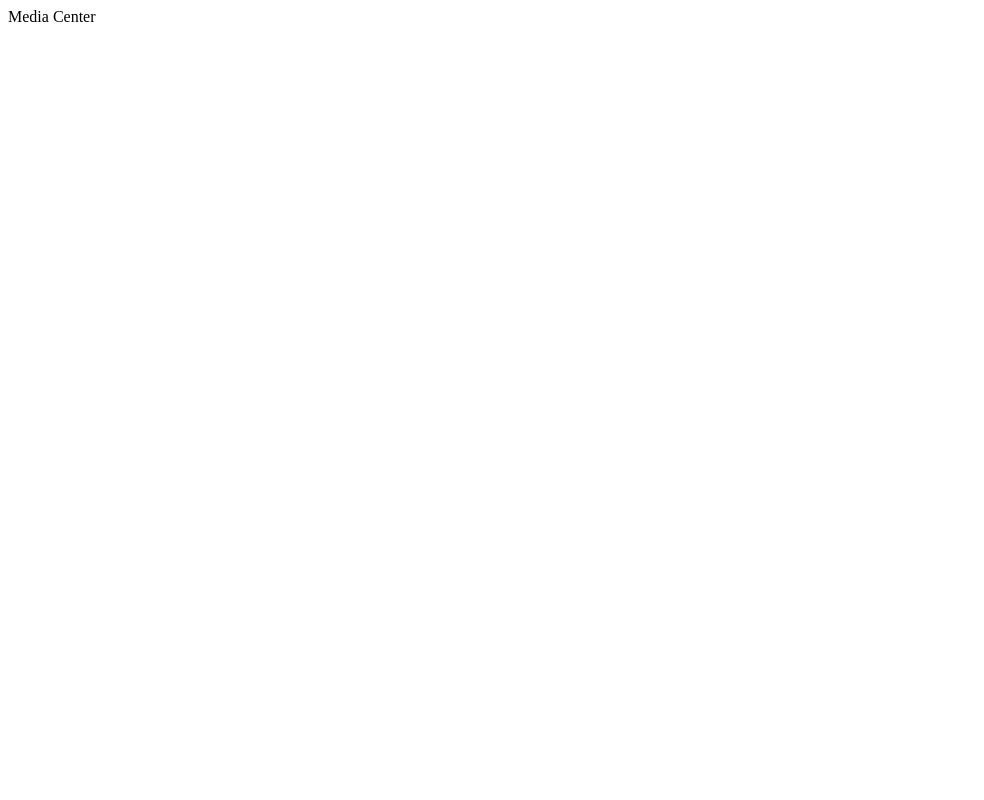
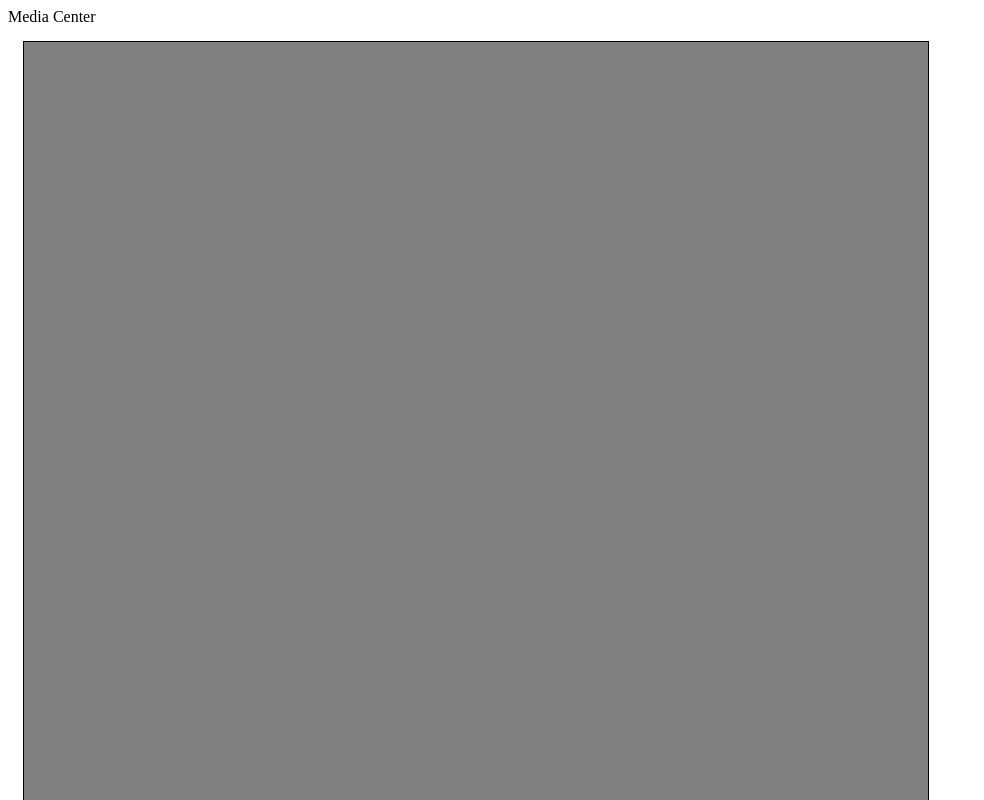
Before and after one commit to thomas8326/angular-thomas-website, an Angular app: page /media-center in a window 1280 px wide. Shown: the top 800 px of the page, without its empty margins (0-984 px from the left). Built offline with nearby package versions, Linux system fonts and the light colour scheme.

Commit message:
feat: high level ui

```diff
--- a/src/app/media-center/media-container/media-container.component.html
+++ b/src/app/media-center/media-container/media-container.component.html
@@ -1,3 +1,5 @@
 <div class="header">Media Center</div>
-<div class="container">
+<div class="media-container">
+    <app-media-showroom></app-media-showroom>
+    <app-media-gallery></app-media-gallery>
 </div>
--- a/src/app/media-center/media-container/media-container.component.scss
+++ b/src/app/media-center/media-container/media-container.component.scss
@@ -0,0 +1,5 @@
+.media-container {
+    display: grid;
+    grid-template-columns: 1fr 300px;
+    grid-column-gap: 30px
+}
--- a/src/app/media-center/media-gallery/media-gallery.component.html
+++ b/src/app/media-center/media-gallery/media-gallery.component.html
@@ -1 +1,3 @@
-<p>media-gallery works!</p>
+<div class="gallery">
+
+</div>
--- a/src/app/media-center/media-gallery/media-gallery.component.scss
+++ b/src/app/media-center/media-gallery/media-gallery.component.scss
@@ -0,0 +1,8 @@
+.gallery {
+    display: grid;
+    grid-template-columns: repeat(auto-fit, 40px);
+    grid-template-rows: repeat(auto-fit, 40px);
+    gap: 10px;
+    width: 100%;
+    height: 100%;
+}
--- a/src/app/media-center/media-showroom/media-showroom.component.html
+++ b/src/app/media-center/media-showroom/media-showroom.component.html
@@ -1 +1,3 @@
-<p>media-showroom works!</p>
+<div class="showroom">
+
+</div>
--- a/src/app/media-center/media-showroom/media-showroom.component.scss
+++ b/src/app/media-center/media-showroom/media-showroom.component.scss
@@ -0,0 +1,10 @@
+:host {
+    padding: 15px;
+}
+
+.showroom {
+    background-color: gray;
+    width: 100%;
+    border: 1px solid black;
+    padding-top: 100%;
+}
```
